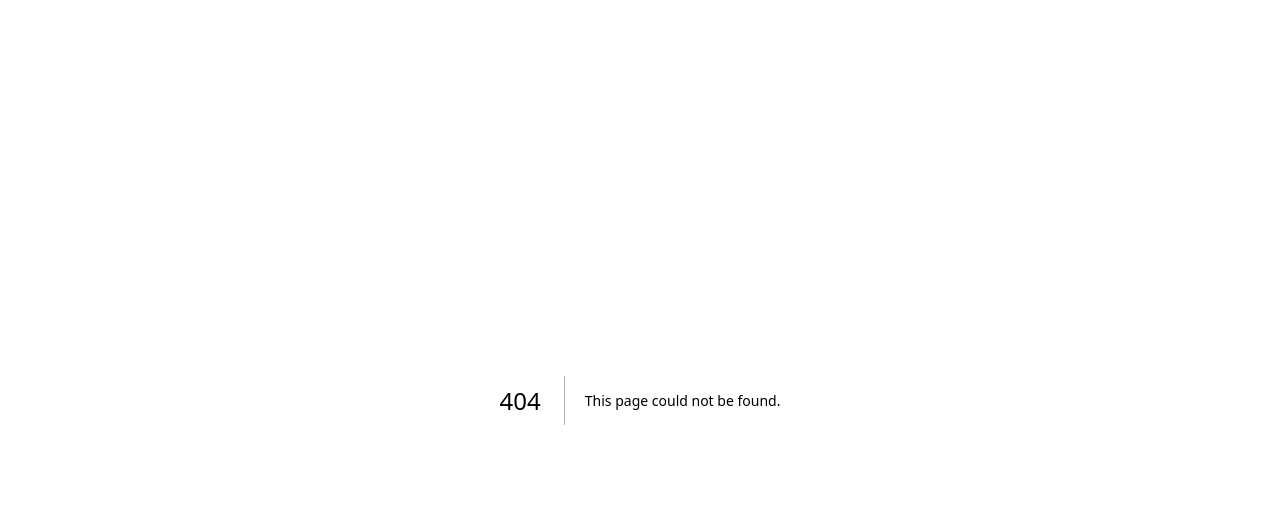
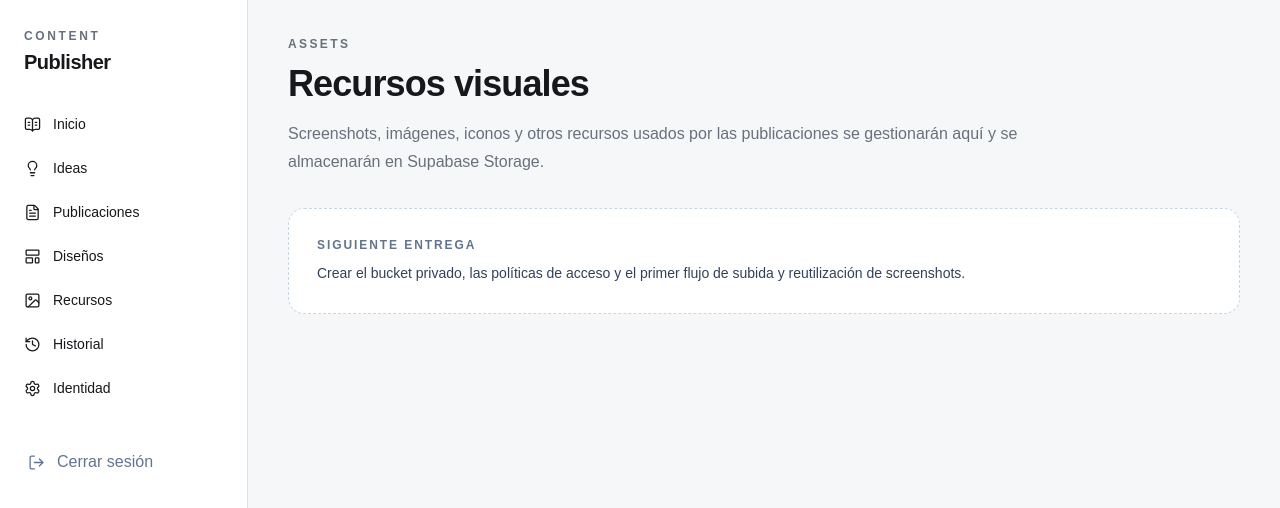
Before and after one commit to rubensv74/content_publisher, a Next.js app: page /assets in a window 1280 px wide. Before the commit this address had no page. Shown: the top 508 px of the page. Built offline with nearby package versions, Linux system fonts and the light colour scheme.

Commit message:
feat: add asset library route

```diff
--- /dev/null
+++ b/src/app/(workspace)/assets/page.tsx
@@ -0,0 +1,12 @@
+import { SectionPlaceholder } from "@/components/application/section-placeholder";
+
+export default function AssetsPage() {
+  return (
+    <SectionPlaceholder
+      eyebrow="Assets"
+      title="Recursos visuales"
+      description="Screenshots, imágenes, iconos y otros recursos usados por las publicaciones se gestionarán aquí y se almacenarán en Supabase Storage."
+      next="Crear el bucket privado, las políticas de acceso y el primer flujo de subida y reutilización de screenshots."
+    />
+  );
+}
```
